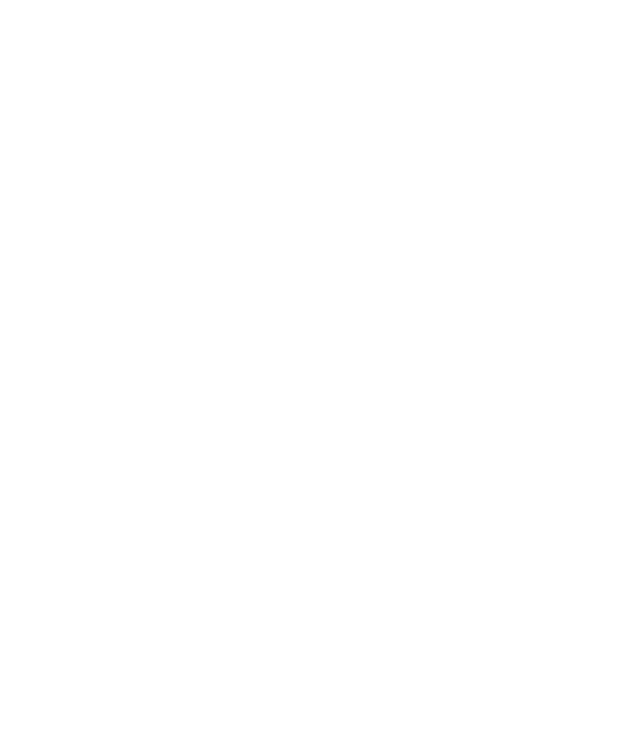
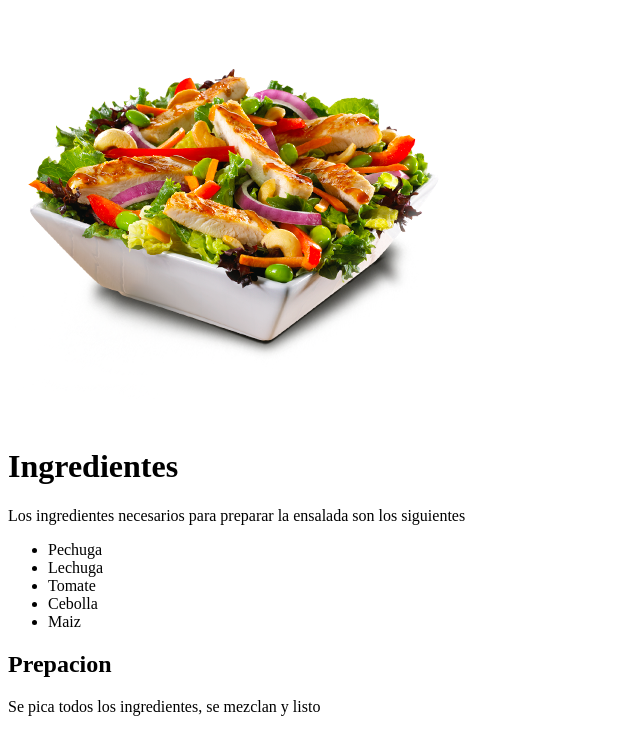
Before and after one commit to Arik1230/aspirantes-mir-html-y-css, a plain HTML site: page index.html in a window 1280 px wide. Shown: the whole page, without its empty margins (0-640 px from the left). Drawn offline with Linux system fonts and the light colour scheme.

Commit message:
Agrega el cuerpo HTML del segundo ejercicio

```diff
--- a/index.html
+++ b/index.html
@@ -1,7 +1,22 @@
 <!DOCTYPE html>
 <html>
     <head>
-        <title>Mi receta</title>
+        <title>Receta: Ensalda</title>
+        <body>
+            <img src="salad.png" alt="ensalda">
+            <h1>Ingredientes</h1>
+            <p>Los ingredientes necesarios para preparar la ensalada son los siguientes</p>
+            <ul>
+                <li>Pechuga</li>
+                <li>Lechuga</li>
+                <li>Tomate</li>
+                <li>Cebolla</li>
+                <li>Maiz</li>
+            </ul>
+            <h2>Prepacion</h2>
+            <p>Se pica todos los ingredientes, se mezclan y listo</p>
+
+        </body>
 
     </head>
 </html>
```
Also changed, not shown: salad.png (added).
